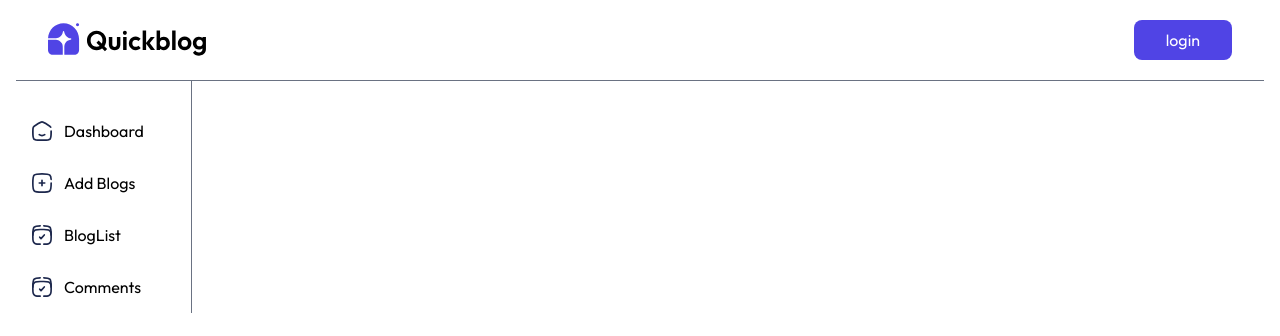
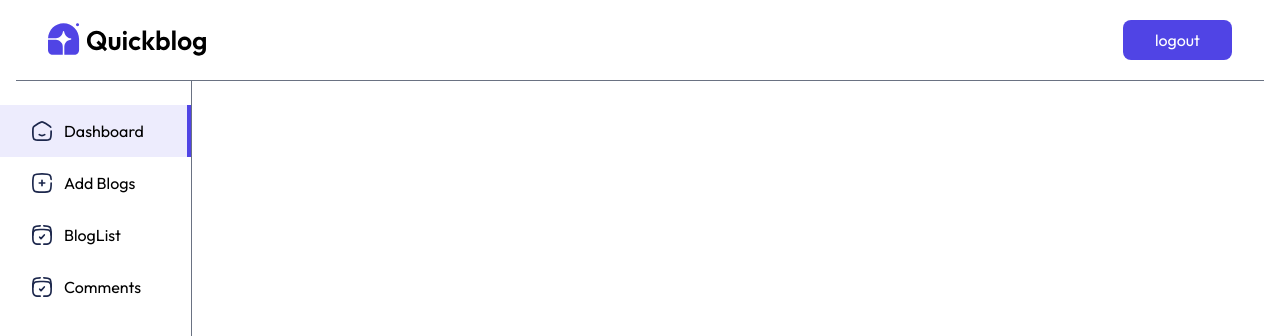
Before and after one commit to GowthamAbi/blog, a React (Vite) app: page /dashboard in a window 1280 px wide. Shown: the top 336 px of the page. Built offline with nearby package versions, Linux system fonts and the light colour scheme.

Commit message:
sidebar complete

```diff
--- a/src/App.jsx
+++ b/src/App.jsx
@@ -4,6 +4,9 @@ import Home from './pages/Home'
 import Blog from './pages/Blog'
 import AdminPage from './pages/AdminPage'
 import { Dashboard } from './pages/Options/Dashboard'
+import AddBlog from './pages/Options/AddBlog'
+import BlogList from './pages/Options/BlogList'
+import Comments from './pages/Options/Comments'
 
 
 
@@ -17,10 +20,11 @@ function App() {
         <Route path='/' element={<Home/>}/>
         <Route path='/blog' element={<Blog/>}/>
         <Route path='/adminlogin' element={<AdminPage/>}/>
-        <Route index path='/dashboard' element={<Dashboard/>}/>
-        {/*<Route path='addblogs' element={<AddBlog/>}/>
+        <Route  path='/dashboard' element={<Dashboard/>}>
+        <Route index path='addblogs' element={<AddBlog/>}/>
         <Route path='bloglist' element={<BlogList/>}/>
-        <Route path='comments' element={<Comments/>}/>*/}
+        <Route path='comments' element={<Comments/>}/>
+        </Route>
       </Routes>
     </>
   )
--- a/src/components/Sidebar.jsx
+++ b/src/components/Sidebar.jsx
@@ -4,23 +4,27 @@ import { Link, NavLink } from 'react-router-dom'
 
 export const Sidebar = () => {
   return (
-    <div className='flex flex-col border-r border-gray-500 h-full w-48 min-h-full pt-6'>
-     <NavLink end={true}  to='/admin' className={({isActive})=>`flex items-center gap-3 py-3.5 px-4 md:min-w-64 cursor-pointer md:px-8 ${isActive && "bg-primary/10 border-r-4 border-primary"} `}>
+    <div className='flex flex-col border-r border-gray-500 h-screen w-48  pt-6'>
+     <NavLink end={true}  to='/dashboard' className={({isActive})=>`flex items-center gap-3 py-3.5 px-4
+      md:min-w-40 cursor-pointer md:px-8 ${isActive && "bg-primary/10 border-r-4 border-primary"} `}>
       <img src={assets.home_icon} className=' min-w-4 w-5'/>
       <h5 className='hidden md:inline-block'>Dashboard</h5>
      </NavLink>
 
-     <NavLink to='/admin/addblogs' className={({isActive})=>`flex items-center gap-3 py-3.5 px-4 md:px-8 ${isActive&&'bg-primary/10 border-r-4 border-primary'} `}>
+     <NavLink to='/dashboard/addblogs' className={({isActive})=>`flex items-center gap-3 py-3.5 px-4
+      md:px-8 ${isActive&&'bg-primary/10 border-r-4 border-primary'} `}>
       <img src={assets.add_icon} className=' min-w-4 w-5'/>
       <h5 className='hidden md:inline-block'>Add Blogs</h5>
      </NavLink>
 
-     <NavLink to='/admin/bloglist' className={({isActive})=>`flex items-center gap-3 py-3.5 px-4 md:px-8 ${isActive&&'bg-primary/10 border-r-4 border-primary'} `}>
+     <NavLink to='/dashboard/bloglist' className={({isActive})=>`flex items-center gap-3 py-3.5 px-4
+     md:px-8 ${isActive&&'bg-primary/10 border-r-4 border-primary'} `}>
       <img src={assets.list_icon} className=' min-w-4 w-5'/>
       <h5 className='hidden md:inline-block'>BlogList</h5>
      </NavLink>
 
-      <NavLink to='/admin/comments' className={({isActive})=>`flex items-center gap-3 py-3.5 px-4 md:px-8 ${isActive&&'bg-primary/10 border-r-4 border-primary'} `}>
+      <NavLink to='/dashboard/comments' className={({isActive})=>`flex items-center gap-3 py-3.5 px-4
+      md:px-8 ${isActive&&'bg-primary/10 border-r-4 border-primary'} `}>
       <img src={assets.list_icon} className=' min-w-4 w-5'/>
       <h5 className='hidden md:inline-block'>Comments</h5>
      </NavLink>
--- a/src/pages/Navbar.jsx
+++ b/src/pages/Navbar.jsx
@@ -7,9 +7,9 @@ const Navbar = () => {
   const navigate=useNavigate()
   return (
     <div className='mx-4'>
-        <div onClick={()=>navigate('/')} className=' flex justify-between items-center py-5 mx-8 cursor-pointer '>
-            <img src={assets.logo} className='max-md:w-40 max-w-sm w-40' alt=""/>
-            <button className='bg-primary text-white  rounded-lg  py-2 px-8'>login</button>
+        <div className=' flex justify-between items-center py-5 mx-8 cursor-pointer '>
+            <img onClick={()=>navigate('/')}  src={assets.logo} className='max-md:w-40 max-w-sm w-40' alt=""/>
+            <button onClick={()=>navigate('/adminlogin')} className='bg-primary text-white  rounded-lg  py-2 px-8'>logout</button>
 
         </div>
          <hr className='text-gray-500' />
--- /dev/null
+++ b/src/pages/Options/AddBlog.jsx
@@ -0,0 +1,7 @@
+import React from 'react'
+
+export default function AddBlog() {
+  return (
+    <div>AddBlog</div>
+  )
+}
--- /dev/null
+++ b/src/pages/Options/BlogList.jsx
@@ -0,0 +1,7 @@
+import React from 'react'
+
+export default function BlogList() {
+  return (
+    <div>BlogList</div>
+  )
+}
--- /dev/null
+++ b/src/pages/Options/Comments.jsx
@@ -0,0 +1,7 @@
+import React from 'react'
+
+export default function Comments() {
+  return (
+    <div>Comments</div>
+  )
+}
```
